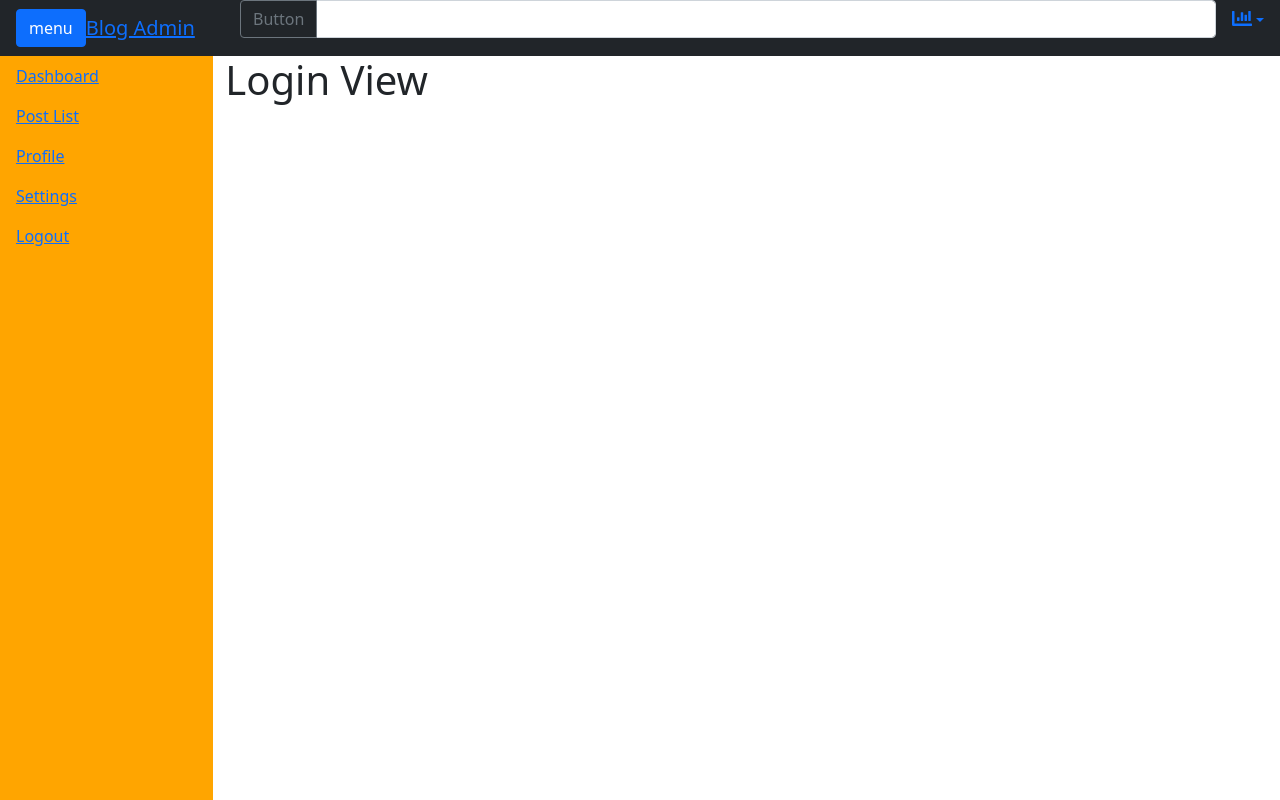
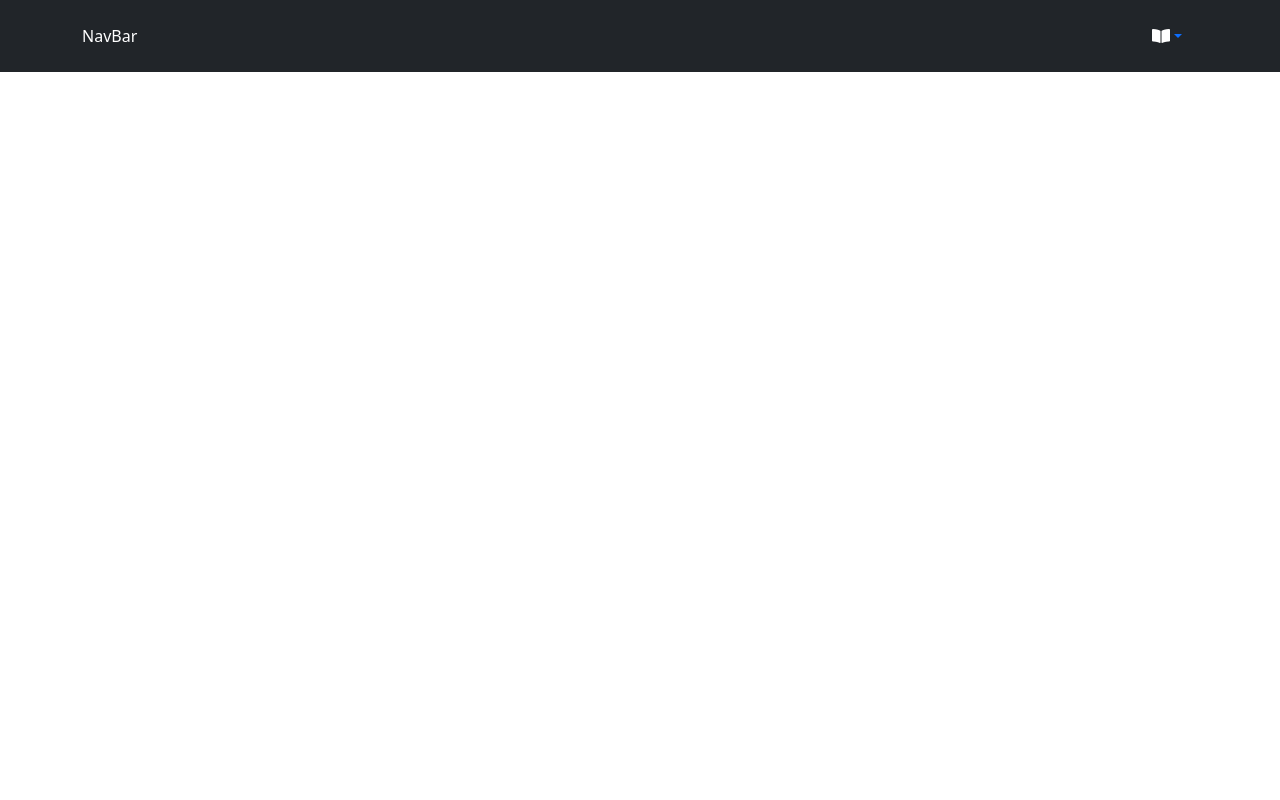
Before and after one commit to IslandTeki18/islandteki_blogadmin, a React (Create React App) app: page / in a window 1280 px wide. Built offline with nearby package versions, Linux system fonts and the light colour scheme.

Commit message:
rehaul of navbar

```diff
--- a/public/index.html
+++ b/public/index.html
@@ -11,8 +11,7 @@
   <link rel="manifest" href="%PUBLIC_URL%/manifest.json" />
 
   <!-- React Bootstrap CSS CDN -->
-  <link rel="stylesheet" href="https://cdn.jsdelivr.net/npm/bootstrap@5.1.0/dist/css/bootstrap.min.css"
-    integrity="sha384-KyZXEAg3QhqLMpG8r+8fhAXLRk2vvoC2f3B09zVXn8CA5QIVfZOJ3BCsw2P0p/We" crossorigin="anonymous" />
+  <link href="https://cdn.jsdelivr.net/npm/bootstrap@5.0.2/dist/css/bootstrap.min.css" rel="stylesheet" integrity="sha384-EVSTQN3/azprG1Anm3QDgpJLIm9Nao0Yz1ztcQTwFspd3yD65VohhpuuCOmLASjC" crossorigin="anonymous">
   <!-- Fontawesome CDN -->
   <link rel="stylesheet" href="https://cdnjs.cloudflare.com/ajax/libs/font-awesome/5.15.4/css/all.min.css"
     integrity="sha512-1ycn6IcaQQ40/MKBW2W4Rhis/DbILU74C1vSrLJxCq57o941Ym01SwNsOMqvEBFlcgUa6xLiPY/NS5R+E6ztJQ=="
@@ -23,12 +22,8 @@
 <body>
   <noscript>You need to enable JavaScript to run this app.</noscript>
   <div id="root"></div>
-  <script src="https://cdn.jsdelivr.net/npm/@popperjs/core@2.9.2/dist/umd/popper.min.js"
-    integrity="sha384-IQsoLXl5PILFhosVNubq5LC7Qb9DXgDA9i+tQ8Zj3iwWAwPtgFTxbJ8NT4GN1R8p"
-    crossorigin="anonymous"></script>
-  <script src="https://cdn.jsdelivr.net/npm/bootstrap@5.0.2/dist/js/bootstrap.min.js"
-    integrity="sha384-cVKIPhGWiC2Al4u+LWgxfKTRIcfu0JTxR+EQDz/bgldoEyl4H0zUF0QKbrJ0EcQF"
-    crossorigin="anonymous"></script>
+  <script src="https://cdn.jsdelivr.net/npm/@popperjs/core@2.9.2/dist/umd/popper.min.js" integrity="sha384-IQsoLXl5PILFhosVNubq5LC7Qb9DXgDA9i+tQ8Zj3iwWAwPtgFTxbJ8NT4GN1R8p" crossorigin="anonymous"></script>
+  <script src="https://cdn.jsdelivr.net/npm/bootstrap@5.0.2/dist/js/bootstrap.min.js" integrity="sha384-cVKIPhGWiC2Al4u+LWgxfKTRIcfu0JTxR+EQDz/bgldoEyl4H0zUF0QKbrJ0EcQF" crossorigin="anonymous"></script>
 </body>
 
 </html>
--- a/src/App.js
+++ b/src/App.js
@@ -1,29 +1,13 @@
+import "bootstrap/dist/css/bootstrap.min.css";
 import { BrowserRouter as Router } from "react-router-dom";
-import "bootstrap/dist/css/bootstrap.min.css";
-import Container from "react-bootstrap/Container";
-import Row from "react-bootstrap/Row";
-import Col from "react-bootstrap/Col";
-import Sidebar from "./app/sidebar/Sidebar";
-import Routes from "./utils/Routes";
-import Header from "./app/header/Header";
+import Header from "./app/header/Header"
+
 
 function App() {
     return (
-        <div className="app">
+        <Router>
             <Header />
-            <Container fluid>
-                <Router>
-                    <Row className="no-gutters">
-                        <Col md={2} className="px-0">
-                            <Sidebar />
-                        </Col>
-                        <Col md={10}>
-                            <Routes />
-                        </Col>
-                    </Row>
-                </Router>
-            </Container>
-        </div>
+        </Router>
     );
 }
 
--- a/src/app/header/Header.jsx
+++ b/src/app/header/Header.jsx
@@ -1,11 +1,28 @@
 import React from "react";
-import TopBar from "../../components/topBar/TopBar";
+import { Link } from "react-router-dom";
+import NavBarDropdownItem from "../../components/navBarDropdownItem/NavBarDropdownItem";
+import {POSTS} from "../../utils/dropDownLists"
 
 const Header = () => {
+
+
     return (
-        <div className="dkNavBar">
-            <TopBar />
-        </div>
+        <header>
+            <div className="px-3 py-3 bg-dark text-white">
+                <div className="container">
+                    <div className="d-flex flex-wrap align-items-center justify-content-center justify-content-lg-start">
+                        <Link to='/' className="d-flex align-items-center my-2 my-lg-0 me-lg-auto text-white text-decoration-none">
+                            NavBar
+                        </Link>
+                        <ul className="nav col-12 col-lg-auto my-2 justify-content-center my-md-0 text-small">
+                            <li>
+                                <NavBarDropdownItem icon="book-open" fontSize={20} navItems={POSTS} color="#fff" />
+                            </li>
+                        </ul>
+                    </div>
+                </div>
+            </div>
+        </header>
     );
 };
 
--- /dev/null
+++ b/src/components/navBarDropdownItem/NavBarDropdownItem.jsx
@@ -0,0 +1,40 @@
+import React from "react";
+import "./NavBarDropdownItem.scss";
+import { Link } from "react-router-dom";
+import PropTypes from "prop-types"
+
+const NavBarDropdownItem = (props) => {
+    return (
+        <div className="dkNavBarDropdownItem">
+            <a
+                className="nav-link dropdown-toggle"
+                href="!#"
+                id="navbarDropdown"
+                role="button"
+                data-bs-toggle="dropdown"
+                aria-expanded="false"
+            >
+                <i className={`fas fa-${props.icon}`} style={{fontSize: `${props.fontSize}`, color: `${props.color}`}} />
+            </a>
+            <ul className="dropdown-menu" aria-labelledby="navbarDropdown">
+                {props.navItems.map((item, idx) => (
+                    <li key={idx}>
+                        <Link className="dropdown-item" to={item.route}>
+                            {item.name}
+                        </Link>
+                    </li>
+                ))}
+            </ul>
+        </div>
+    );
+};
+
+
+NavBarDropdownItem.propTypes = {
+    icon: PropTypes.string.isRequired,
+    fontSize: PropTypes.number.isRequired,
+    navItems: PropTypes.array.isRequired,
+    color: PropTypes.string,
+}
+
+export default NavBarDropdownItem;
--- a/src/components/topBar/TopBar.jsx
+++ /dev/null
@@ -1,84 +0,0 @@
-import React from "react";
-import "./TopBar.scss";
-
-const TopBar = () => {
-    function topBarBrand() {
-        return (
-            <div className="topBarBrand">
-                <button className="btn btn-primary mr-2">menu</button>
-                <a href="/dashboard">Blog Admin</a>
-            </div>
-        );
-    }
-    function topBarSearch() {
-        return (
-            <div className="topBarItem full-search">
-                <div class="input-group mb-3 d-flex align-items-center">
-                    <button
-                        class="btn btn-outline-secondary"
-                        type="button"
-                        id="button-addon1"
-                    >
-                        Button
-                    </button>
-                    <input
-                        type="text"
-                        class="form-control"
-                        placeholder=""
-                        aria-label="Example text with button addon"
-                        aria-describedby="button-addon1"
-                    />
-                </div>
-            </div>
-        );
-    }
-    function topBarControl() {
-        return (
-            <div className="topBarItem control-right">
-                <ul className="nav header-nav">
-                    <li className="nav-item dropdown">
-                        <a
-                            className="nav-link dropdown-toggle"
-                            href="!#"
-                            id="navbarDarkDropdownMenuLink"
-                            role="button"
-                            data-bs-toggle="dropdown"
-                            aria-expanded="false"
-                        >
-                            <i className="fas fa-chart-bar control-icon" />
-                        </a>
-                        <ul
-                            className="dropdown-menu dropdown-menu-dark"
-                            aria-labelledby="navbarDarkDropdownMenuLink"
-                        >
-                            <li>
-                                <a className="dropdown-item" href="!#">
-                                    Action
-                                </a>
-                            </li>
-                            <li>
-                                <a className="dropdown-item" href="!#">
-                                    Another action
-                                </a>
-                            </li>
-                            <li>
-                                <a className="dropdown-item" href="!#">
-                                    Something else here
-                                </a>
-                            </li>
-                        </ul>
-                    </li>
-                </ul>
-            </div>
-        );
-    }
-    return (
-        <div className="dkTopBar bg-dark text-white">
-            {topBarBrand()}
-            {topBarSearch()}
-            {topBarControl()}
-        </div>
-    );
-};
-
-export default TopBar;
--- a/src/components/topBar/TopBar.scss
+++ /dev/null
@@ -1,25 +0,0 @@
-.dkTopBar {
-    display: flex;
-    width: 100%;
-    height: 3.5rem;
-    align-items: stretch;
-
-    .topBarBrand {
-        display: flex;
-        margin-bottom: 0;
-        padding: 0 0.5rem 0 1rem;
-        height: 3.5rem;
-        width: 15rem;
-        font-size: 1.25rem;
-        align-items: center;
-    }
-    .topBarItem.full-search {
-        flex: 1;
-        padding: 0;
-    }
-    .topBarItem.control-right {
-        .control-icon {
-            font-size: 20px;
-        }
-    }
-}
--- a/src/utils/Routes.js
+++ /dev/null
@@ -1,22 +0,0 @@
-import { Switch, Route } from "react-router-dom";
-import LoginView from "../views/loginView/LoginView";
-import DashboardView from "../views/dashboardView/DashboardView";
-import BlogPostsListView from "../views/blogPostsListView/BlogPostsListView";
-import BlogPostDetailsView from "../views/blogPostDetailsView/BlogPostDetailsView";
-import BlogPostEditView from "../views/blogPostEditView/BlogPostEditView";
-import UserProfileView from "../views/userProfileView/UserProfileView";
-
-const Routes = () => {
-    return (
-        <Switch>
-            <Route path="/" exact component={LoginView} />
-            <Route path="/dashboard" component={DashboardView} />
-            <Route path="/post-list" component={BlogPostsListView} />
-            <Route path="/post/:id" component={BlogPostDetailsView} />
-            <Route path="/post/:id/edit" component={BlogPostEditView} />
-            <Route path="/profile" component={UserProfileView} />
-        </Switch>
-    );
-};
-
-export default Routes;
--- /dev/null
+++ b/src/utils/dropDownLists.js
@@ -0,0 +1,4 @@
+export const POSTS = [
+    {name: "List of Post", route: "/posts"},
+    {name: "Create Post", route: "/posts/create"},
+]
--- a/src/utils/sidebarItems/SidebarItems.js
+++ /dev/null
@@ -1,22 +0,0 @@
-export const SidebarItems = [
-    {
-        name: "Dashboard",
-        route: "/dashboard",
-    },
-    {
-        name: "Post List",
-        route: "/post-list",
-    },
-    {
-        name: "Profile",
-        route: "/profile",
-    },
-    {
-        name: "Settings",
-        route: "/settings",
-    },
-    {
-        name: "Logout",
-        route: "/logout",
-    },
-];
```
Also changed, not shown: src/components/navBarDropdownItem/NavBarDropdownItem.scss (added).
